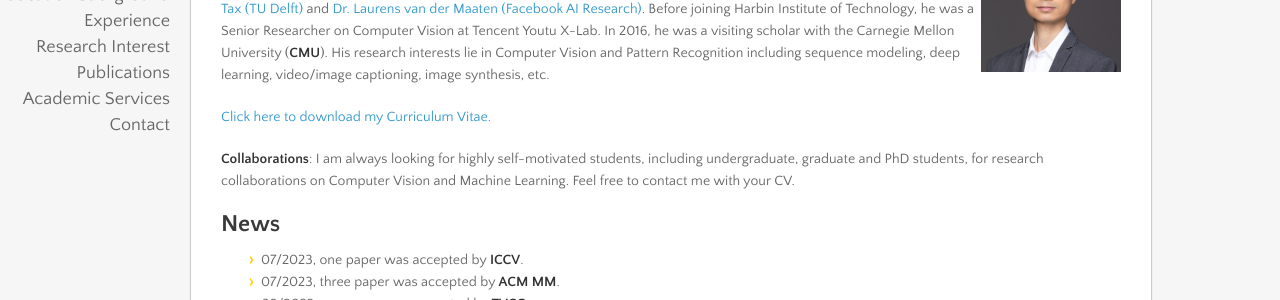
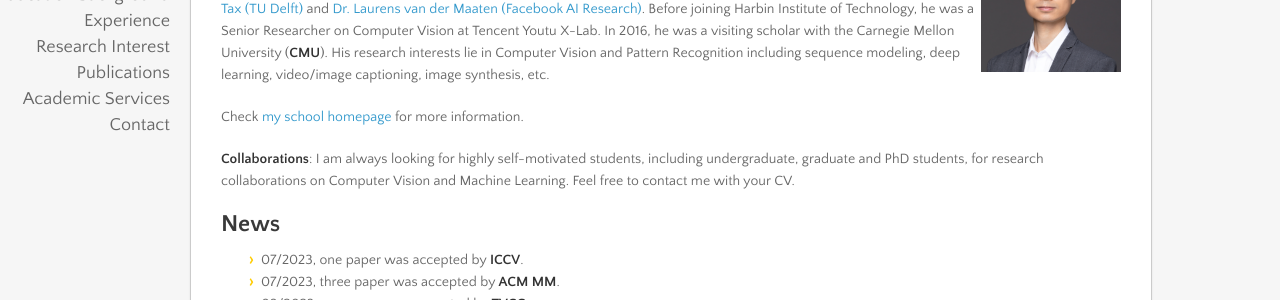
Before and after one commit to wenjiepei/wenjiepei.github.com, a Jekyll site: the page built from index.md, in a window 1280 px wide and 900 px high. Shown: the part 250-550 px from the top of the window. Built offline with Jekyll 4.4.1, drawn with Linux system fonts in a browser that asks for light colours; nearby versions of some CDN libraries; our own code applies the rules of GitHub Pages for plain Markdown files.

Commit message:
Update index.md

```diff
--- a/index.md
+++ b/index.md
@@ -6,7 +6,7 @@ Wenjie Pei is a Professor with the Harbin Institute of Technology, Shenzhen, Chi
 He got his Ph.D. at Pattern Recognition and Computer Vision Lab, Delft University of Technology and worked with [Prof. David Tax (TU Delft)](https://scholar.google.com/citations?user=Q9U33SsAAAAJ) and [Dr. Laurens van der Maaten (Facebook AI Research)](https://lvdmaaten.github.io/). Before joining Harbin Institute of Technology, he was a Senior Researcher on Computer Vision at Tencent Youtu X-Lab. In 2016, he was a visiting scholar with the Carnegie Mellon University (__CMU__). His research
 interests lie in Computer Vision and Pattern Recognition including sequence modeling, deep learning, video/image captioning, image synthesis, etc.
 
-[Click here to download my Curriculum Vitae.](/resume_28-07-2019.pdf)
+Check [my school homepage](https://faculty.hitsz.edu.cn/peiwenjie) for more  information.
 
 __Collaborations__: I am always looking for highly self-motivated students, including undergraduate, graduate and PhD students, for research collaborations on Computer Vision and Machine Learning. Feel free to contact me with your CV.
 
```
